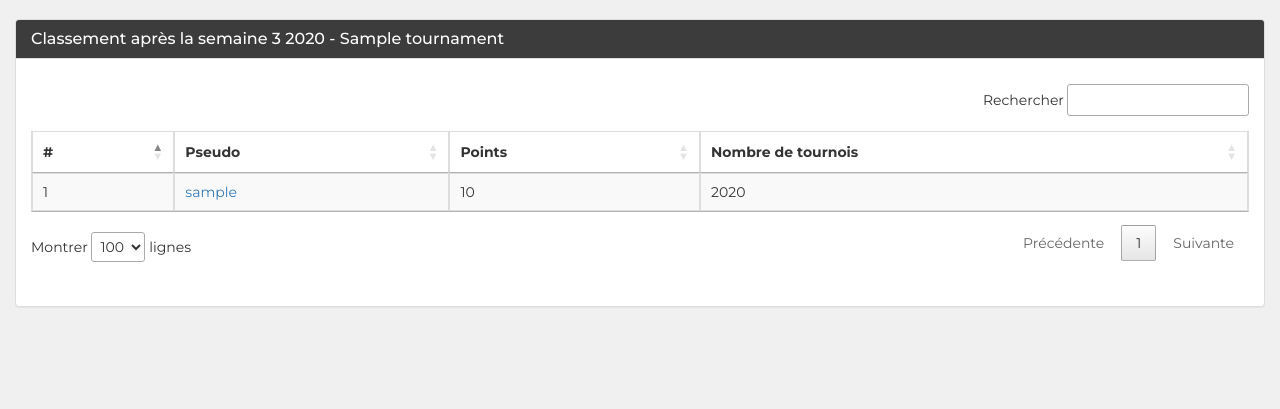
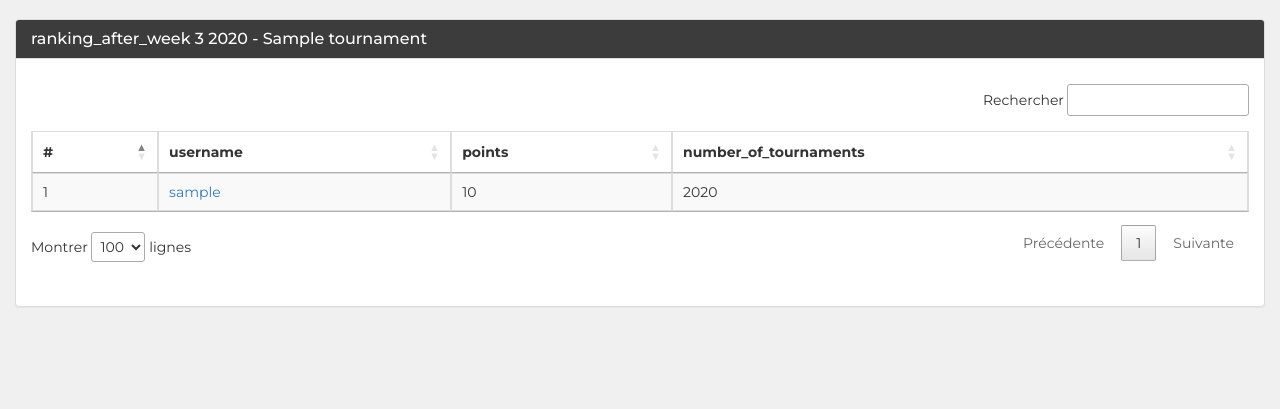
Before and after one commit to colingdc/world-tennis-league, a Flask app: page /wtl/ranking/1 in a window 1280 px wide. Shown: the part 51-460 px from the top of the page. Run offline with Flask 2, Linux system fonts and the light colour scheme; a user stored in the database is signed in; tables that the repository leaves empty hold one stand-in row (values such as "Sample post"); parts of the project's set-up code (start-up, migrations or seed data) failed here and were passed over; some libraries are stand-ins or nearby versions.

Commit message:
Translate ranking templates

```diff
--- a/app/templates/ranking/index.html
+++ b/app/templates/ranking/index.html
@@ -4,12 +4,12 @@
 
 <div class="panel panel-default">
     <div class="panel-heading">
-        <h3 class="panel-title">Historique du classement</h3>
+        <h3 class="panel-title">{{ _("ranking_history") }}</h3>
     </div>
 
     <div class="panel-body">
         <div class="alert alert-info">
-            <p>Consulte le classement à la fin du tournoi de ton choix.</p>
+            <p>{{ _("view_ranking_after_tournament") }}</p>
         </div>
 
         <div class="row">
--- a/app/templates/ranking/ranking.html
+++ b/app/templates/ranking/ranking.html
@@ -19,7 +19,7 @@
 <div class="panel panel-default panel-table">
     <div class="panel-heading">
         <h3 class="panel-title">
-            <a href="{{ url_for('ranking.index') }}">Classement</a> après la semaine {{ week.get_name() }}
+            {{ _("ranking_after_week") }} {{ week.get_name() }}
         </h3>
     </div>
 
@@ -32,9 +32,9 @@
                 <thead>
                 <tr>
                     <th>#</th>
-                    <th>Pseudo</th>
-                    <th>Points</th>
-                    <th>Nombre de tournois</th>
+                    <th>{{ _("username") }}</th>
+                    <th>{{ _("points") }}</th>
+                    <th>{{ _("number_of_tournaments") }}</th>
                 </tr>
                 </thead>
                 <tbody>
```
Also changed, not shown: app/templates/ranking/monthly.html (+6 -6 lines), app/translations/fr/LC_MESSAGES/messages.po.
